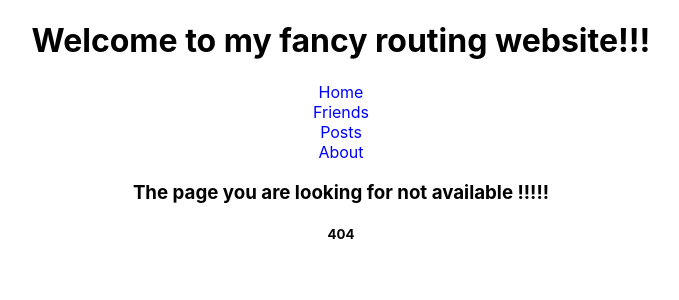
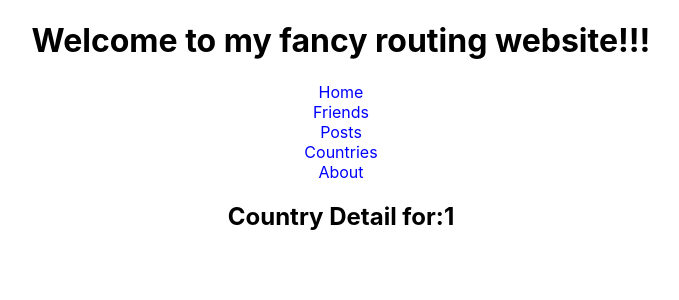
Before and after one commit to Mofazzal-145/react-router, a React (Create React App) app: page /country/1 in a window 1280 px wide. Before the commit this address had no page. Shown: the top 300 px of the page, without its empty margins (299-978 px from the left). Built offline with nearby package versions, Linux system fonts and the light colour scheme.

Commit message:
country data added

```diff
--- a/src/App.js
+++ b/src/App.js
@@ -1,6 +1,8 @@
 import { Route, Routes } from 'react-router-dom';
 import './App.css';
 import About from './components/About/About';
+import Countries from './components/Countries/Countries';
+import CountryDetail from './components/CountryDetail/CountryDetail';
 import FriendDetail from './components/FriendDetail/FriendDetail';
 import Friends from './components/Friends/Friends';
 import Header from './components/Header/Header';
@@ -21,6 +23,8 @@
         <Route path='/posts' element={<Posts></Posts>}>
           <Route path=':postId' element={<PostDetail></PostDetail>}></Route>
         </Route>
+        <Route path='countries' element={<Countries></Countries>}></Route>
+        <Route path='/country/:countryName' element={<CountryDetail></CountryDetail>}></Route>
         <Route path='/about' element={<About></About>}></Route>
         <Route path='*' element={<NotFound></NotFound>}></Route>
       </Routes>
--- /dev/null
+++ b/src/components/Countries/Countries.js
@@ -0,0 +1,25 @@
+import React, { useEffect, useState } from 'react';
+import { Link } from 'react-router-dom';
+
+const Countries = () => {
+    const[countries, setCountries] = useState([]);
+    useEffect( ()=>{
+        const url=`https://restcountries.com/v3.1/all`;
+        fetch(url)
+        .then(res=>res.json())
+        .then(data=>setCountries(data))
+    },[])
+    return (
+        <div>
+            <h2>Welcome to my world</h2>
+            <ul>
+                {
+                    countries.map(country=><li>
+                     <Link to={`/country/${country.name.common}`}>{country.name.common}</Link> </li>)
+                }
+            </ul>
+        </div>
+    );
+};
+
+export default Countries;
--- /dev/null
+++ b/src/components/CountryDetail/CountryDetail.js
@@ -0,0 +1,13 @@
+import React from 'react';
+import { useParams } from 'react-router-dom';
+
+const CountryDetail = () => {
+    const{countryName} = useParams()
+    return (
+        <div>
+            <h2>Country Detail for:{countryName}</h2>
+        </div>
+    );
+};
+
+export default CountryDetail;
--- a/src/components/Header/Header.js
+++ b/src/components/Header/Header.js
@@ -10,6 +10,7 @@
                 <CustomLink to="/">Home</CustomLink>
                 <CustomLink to="/friends">Friends</CustomLink>
                 <CustomLink to="/posts">Posts</CustomLink>
+                <CustomLink to="/countries">Countries</CustomLink>
                 <CustomLink to="/about">About</CustomLink>
 
                 {/* <Link to="/">Home</Link>
```
